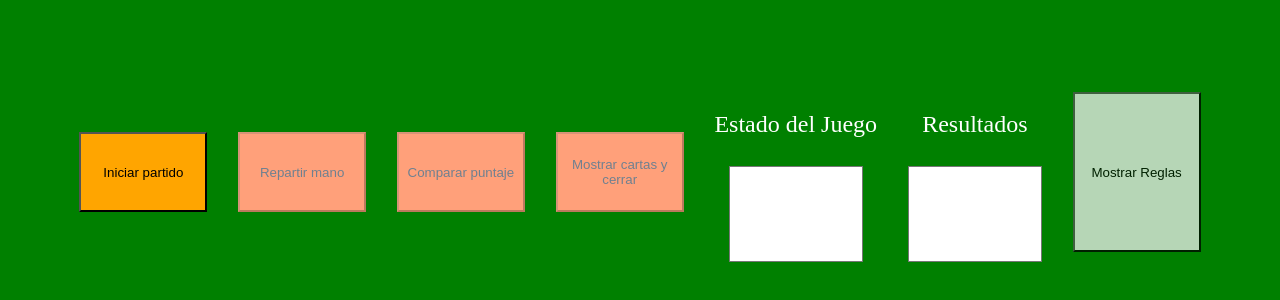
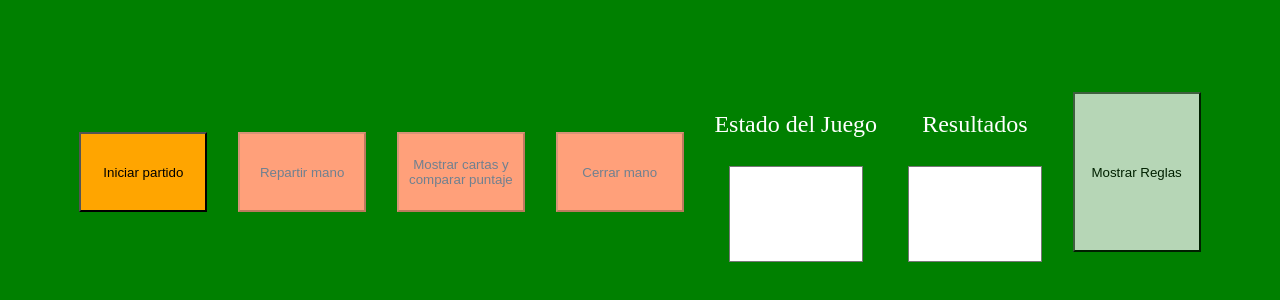
Before and after one commit to MarianoBF/cartas, a website: page index.html in a window 1280 px wide. Shown: the part 174-474 px from the top of the page. Drawn offline with Linux system fonts and the light colour scheme; no server answers.

Commit message:
updated game flow to show cards & score together

```diff
--- a/index.html
+++ b/index.html
@@ -14,9 +14,9 @@
     <div id="botonera" class="botonera">
       <button class="playButton" id="iniciar">Iniciar partido</button>
       <button class="playButton" id="repartir" disabled>Repartir mano</button>
-      <button class="playButton" id="puntuar" disabled>Comparar puntaje</button>
+      <button class="playButton" id="puntuar" disabled>Mostrar cartas y comparar puntaje</button>
       <button class="playButton" id="cerrar" disabled>
-        Mostrar cartas y cerrar
+        Cerrar mano
       </button>
       <div class="messageContainer">
         <p>Estado del Juego</p>
--- a/scripts/classes.js
+++ b/scripts/classes.js
@@ -145,11 +145,11 @@ class Partido {
     puntuar.disabled = true;
     cerrar.disabled = false;
     console.log("Mano " + (+this.manosJugadas + 1) + " " + resultado);
+    contenedorReverso.innerHTML = "";
+    jugador2.mostrarCartasPC();
   }
 
   cerrarMano() {
-    contenedorReverso.innerHTML = "";
-    jugador2.mostrarCartasPC();
     statusJuego.innerText += "Preparando siguiente mano...";
     jugador1.limpiar();
     jugador2.limpiar();
```
